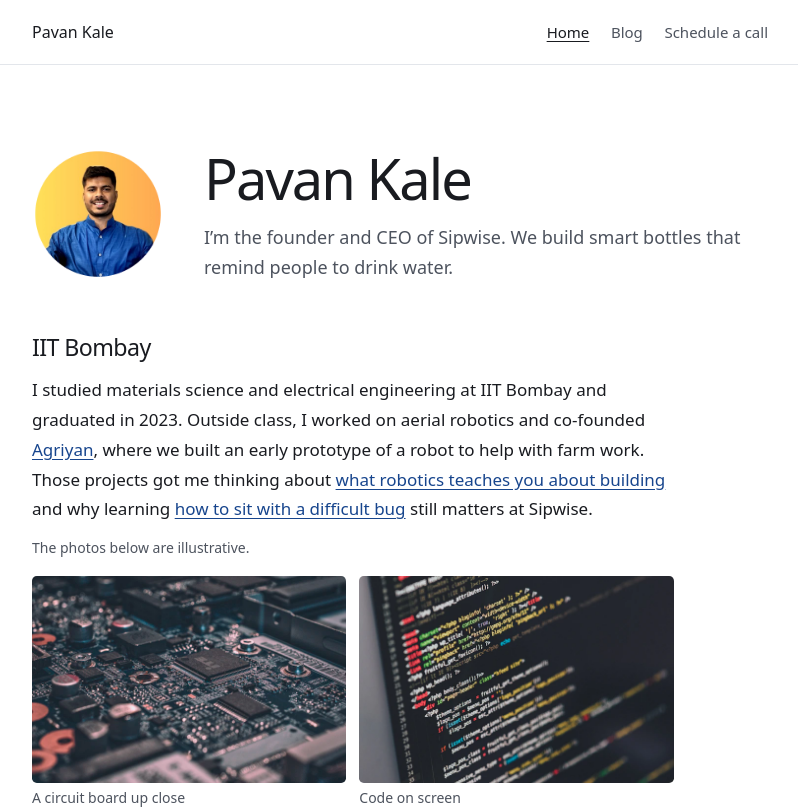
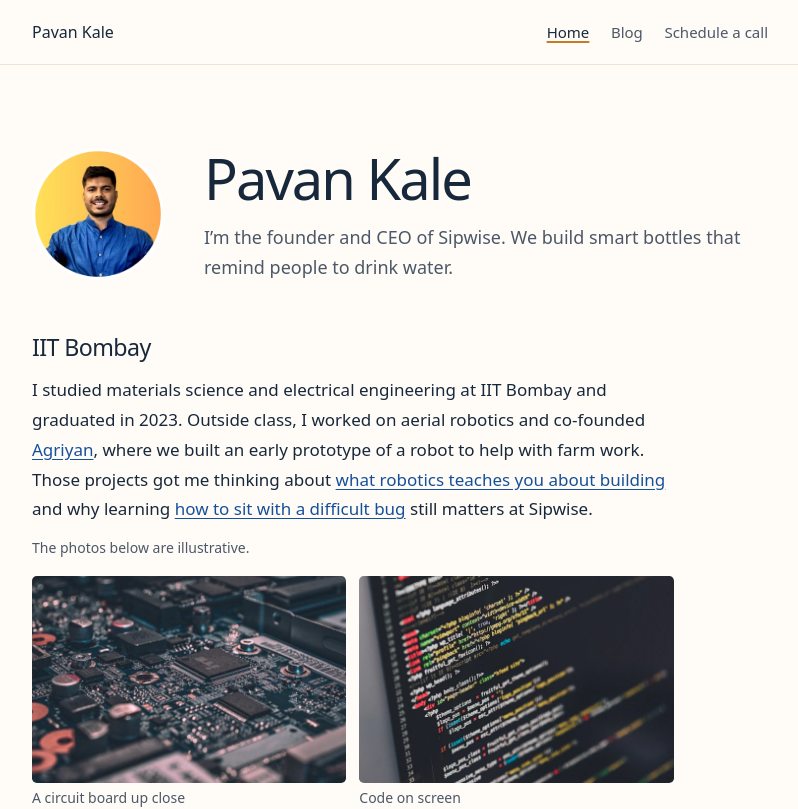
Before and after one commit to pavanIITB/pavan-kale-site, an Eleventy site: page src/index.md in a window 1280 px wide. Shown: the top 809 px of the page, without its empty margins (240-1038 px from the left). Built offline with nearby package versions, Linux system fonts and the light colour scheme; Eleventy itself is replaced by a stand-in of ours; files that its build step writes are made by us from their sources; a web font is replaced by a local one.

Commit message:
Apply warm site palette

```diff
--- a/src/_includes/base.njk
+++ b/src/_includes/base.njk
@@ -5,7 +5,7 @@
   <meta name="viewport" content="width=device-width, initial-scale=1">
   <meta name="description" content="{{ description or site.description }}">
   {% if sample %}<meta name="robots" content="noindex">{% endif %}
-  <meta name="theme-color" content="#ffffff">
+  <meta name="theme-color" content="#fffcf8">
   <title>{% if title %}{{ title }} | {% endif %}{{ site.name }}</title>
   <link rel="icon" href="{{ site.portrait | url }}" type="image/png">
   <link rel="apple-touch-icon" href="{{ site.portrait | url }}">
@@ -19,6 +19,7 @@
   <meta name="twitter:card" content="summary">
   {% endif %}
   <link rel="stylesheet" href="{{ '/assets/site.css' | url }}?v=4">
+  <link rel="stylesheet" href="{{ '/assets/palette.css' | url }}">
 </head>
 <body>
   <a class="skip-link" href="#main">Skip to content</a>
--- /dev/null
+++ b/src/assets/palette.css
@@ -0,0 +1,13 @@
+:root {
+  --surface: #fffcf8;
+  --ink: #18283b;
+  --muted: #4c5867;
+  --line: #eee3d4;
+  --link: #16509a;
+  --link-hover: #153869;
+}
+
+.nav-list a[aria-current] {
+  text-decoration-color: #c77b24;
+  text-decoration-thickness: 2px;
+}
```
